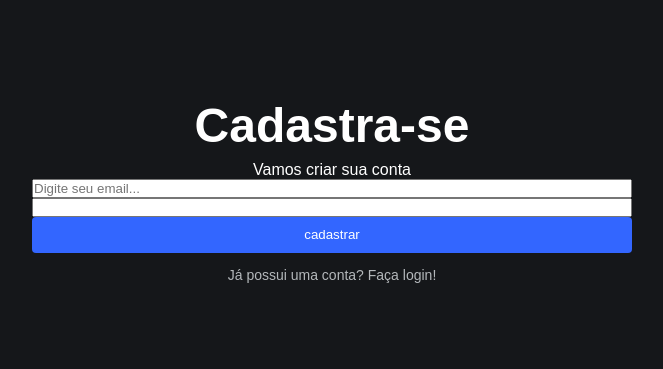
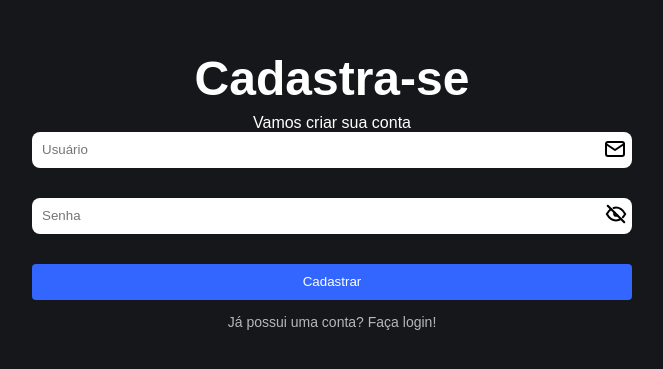
Before and after one commit to Guilhermecarvalho11/FireBaseApp, a React (Create React App) app: page /register in a window 1280 px wide. Shown: the part 203-572 px from the top of the page, without its empty margins (308-971 px from the left). Built offline with nearby package versions, Linux system fonts and the light colour scheme.

Commit message:
validando login da página de cadastro

```diff
--- a/src/pages/register/index.js
+++ b/src/pages/register/index.js
@@ -3,6 +3,19 @@ import {useState} from 'react';
 import { Link, useNavigate} from "react-router-dom";
 import { auth } from '../../firebaseConections';
 import { createUserWithEmailAndPassword} from 'firebase/auth';
+
+
+
+import { useForm } from "react-hook-form";
+import { ErrorMessage } from "@hookform/error-message";
+
+
+
+import "../Home/home.css";
+import emailSvg from "../../img/email.svg";
+import passwordClosed from "../../img/passwordClosed.svg";
+import passwordOpen from "../../img/passwordOpen.svg";
+import cicleInfoSvg from "../../img/circle-info.svg";
 
 
  function Register(){
@@ -12,13 +25,36 @@ import { createUserWithEmailAndPassword} from 'firebase/auth';
   const navigate = useNavigate();
 
 
+
+  const [isEyeOpen, setIsEyeOpen] = useState(false);
+
+
+
+  const {
+    register,
+    handleSubmit,
+    formState: { errors },
+  } = useForm();
+  console.log("errors:", errors);
+
+  const emailRegex =
+    /^(([^<>()[\]\\.,;:\s@"]+(\.[^<>()[\]\\.,;:\s@"]+)*)|(".+"))@((\[[0-9]{1,3}\.[0-9]{1,3}\.[0-9]{1,3}\.[0-9]{1,3}])|(([a-zA-Z\-0-9]+\.)+[a-zA-Z]{2,}))$/;
+
+  const passwordRegex =
+    /^(?=.*\d)(?=.*[a-z])(?=.*[A-Z])(?=.*[$*&@#])[0-9a-zA-Z$*&@#]{8,}$/;
+
+  const inputEmailClass = ["input"];
+  const inputPasswordClass = ["input"];
+
+  const inputOpen = ["openSvg"];
+
+
   async function handleRegister(e) {
-    e.preventDefault();
 
     if(email !== '' && password !== ''){
       await createUserWithEmailAndPassword(auth, email, password)
       .then(() =>{
-        navigate('./admin', {replace: true})
+        navigate('/', {replace: true})
       })
       .catch(() =>{
         console.log('erro ao fazer o cadastro')
@@ -28,26 +64,86 @@ import { createUserWithEmailAndPassword} from 'firebase/auth';
     }
   }
 
+  function clickEyed() {
+    setIsEyeOpen(!isEyeOpen);
+  }
+
+  if (errors.email) inputEmailClass.push("inputErro");
+  if (errors.password) inputPasswordClass.push("inputErro");
+
   return(
     <div className="home-container">
       <h1>Cadastra-se</h1>
       <span>Vamos criar sua conta</span>
 
-      <form className='form' onSubmit={handleRegister}>
-        <input
-        type='text'
-        placeholder='Digite seu email...'
-        value={email}
-        onChange={(e) => setEmail(e.target.value)} />
+      <form className='form' onSubmit={handleSubmit(handleRegister)}>
+      <label className="labelInput">
+          <input
+            className={inputEmailClass.join(" ")}
+            name="email"
+            {...register("email", {
+              required: {
+                value: true,
+                message: "Insira um E-mail no formato: email@exemple.com",
+              },
+              pattern: { value: emailRegex, message: "e-mail não valido" },
+            })}
+            type="text"
+            placeholder="Usuário"
+            value={email}
+            onChange={(e) => setEmail(e.target.value)}
+          />
+          <img className="emailSvg" src={emailSvg} />
+          <span className="mgnErro">
+            <ErrorMessage
+             errors={errors}
+              name="email"
+              render={({ message }) => <> <img src={cicleInfoSvg} /> {message}</>}
+              />
+          </span>
+        </label>
 
-        <input
-        type="password"
-        value={password}
-        onChange={(e) => setPassword(e.target.value)}/>
+        <label className="labelInput">
+          <input
+            className={inputPasswordClass.join(" ")}
+            name="password"
+            {...register("password", {
+              required: { value: true, message: "Insira uma senha" },
+              pattern: {
+                value: passwordRegex,
+                message:
+                  "Deve conter ao menos um caractere especial, um número, uma letra maiúscula e uma minúscula",
+              },
+              minLength: {
+                value: 8,
+                message: "A senha deve ter pelo menos 8 dígitos",
+              },
+              maxLength: { value: 14, message: "senha maior que 14 dígitos" },
+            })}
+            type={isEyeOpen ? "text" : "password"}
+            placeholder="Senha"
+            value={password}
+            onChange={(e) => setPassword(e.target.value)}
+          />
+          <img
+            className={inputOpen}
+            src={isEyeOpen ? passwordOpen : passwordClosed}
+            onClick={clickEyed}
+            value={isEyeOpen}
+          />
 
+          <span className="mgnErro">
 
-        <button type="submit">cadastrar</button>
-      </form>
+            <ErrorMessage
+            errors={errors}
+            name="password"
+            render={({ message }) => <> <img src={cicleInfoSvg} /> {message}</>}
+            />
+          </span>
+        </label>
+
+        <button type="submit">Cadastrar</button>
+        </form>
 
       <Link className="button-link" to={'/'}>
       Já possui uma conta? Faça login!
```
